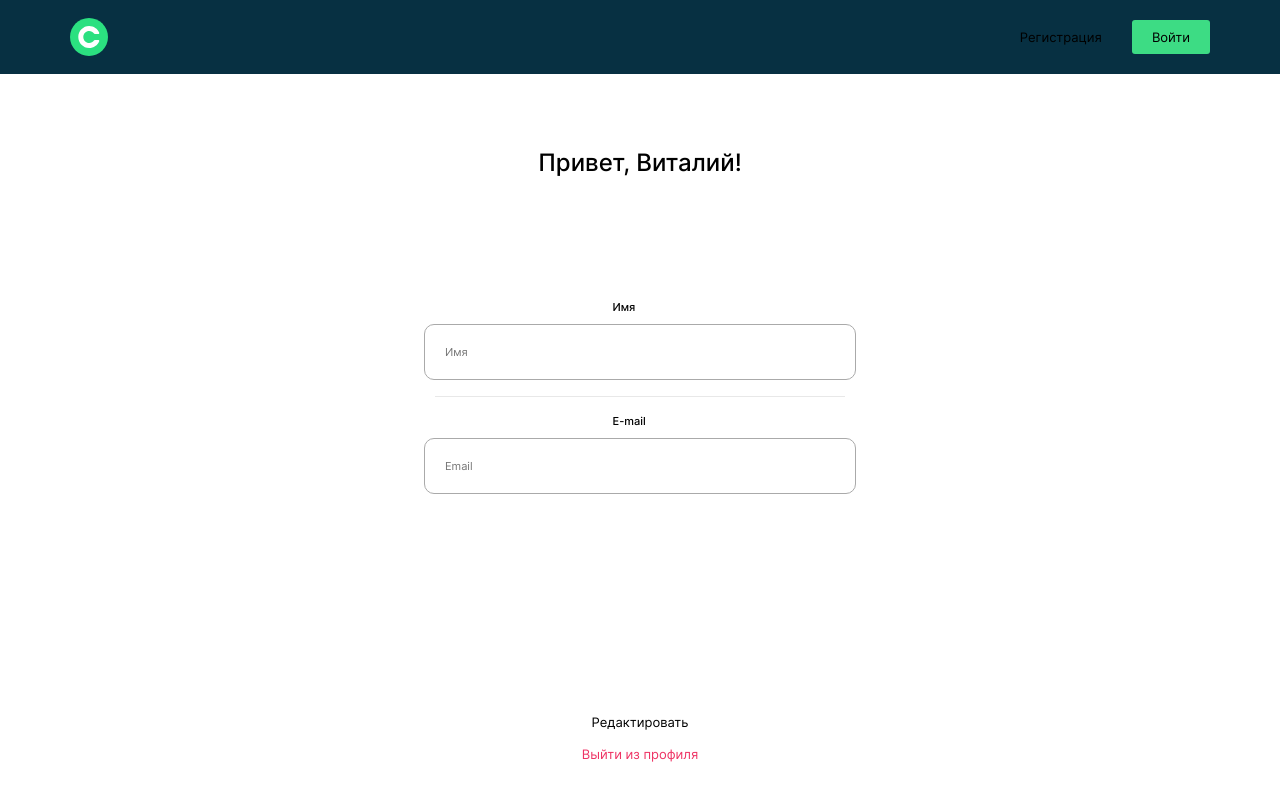
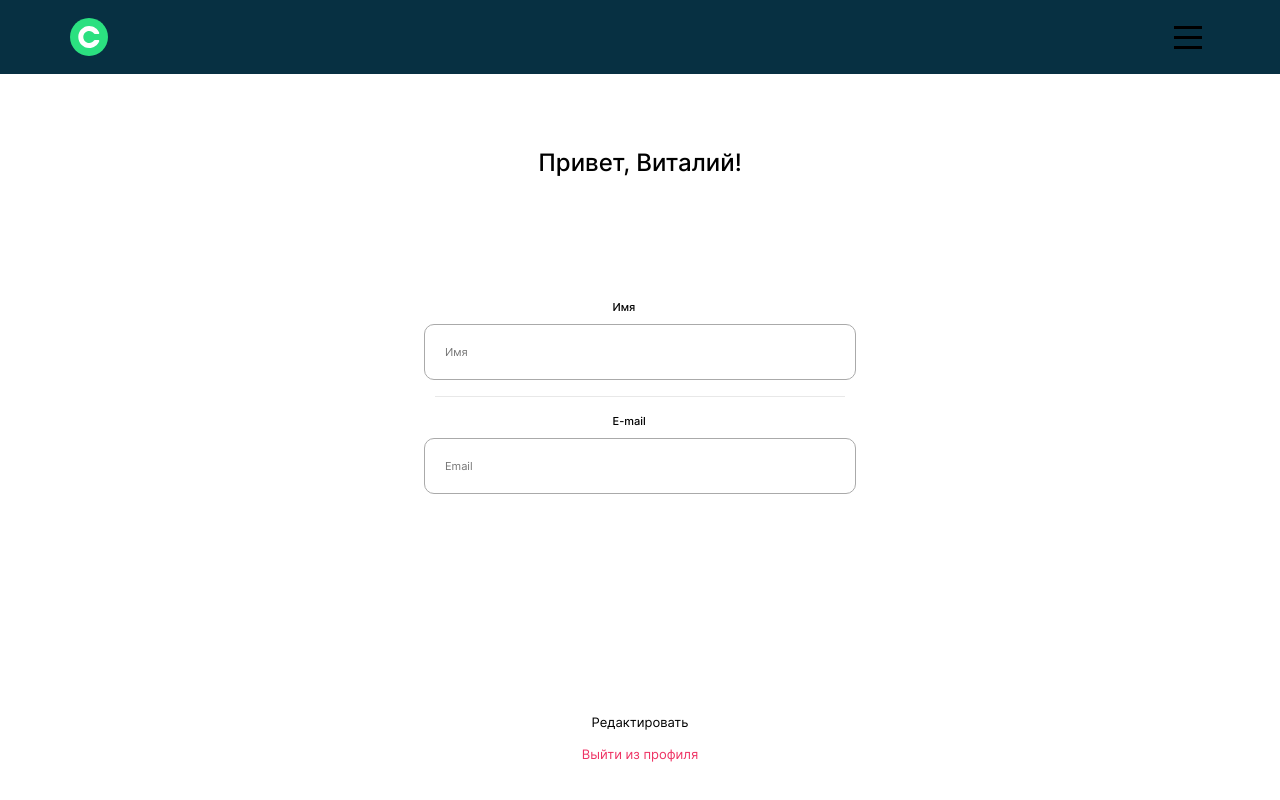
Before and after one commit to Shoxip/movies-explorer-frontend, a React (Create React App) app: page /profile in a window 1280 px wide. Shown: the top 800 px of the page. Built offline with nearby package versions, Linux system fonts and the light colour scheme.

Commit message:
fix: merge

```diff
--- a/src/components/Navigation/Navigation.jsx
+++ b/src/components/Navigation/Navigation.jsx
@@ -29,16 +29,16 @@ export default function Navigation({ isLoggedIn, onClose }) {
 
   return (
     <>
-      {!isLoggedIn ? (
+      {isLoggedIn ? (
         <nav className='nav-auth'>
           <ul className='nav-auth__list'>
             <li className='nav-auth__list-item'>
-              <Link className='link nav-auth__link' to='/signup'>
+              <Link className='link nav-auth__link' to='/sign-up'>
                 Регистрация
               </Link>
             </li>
             <li className='button nav-auth__list-item'>
-              <Link className='nav-auth__link nav-auth__link_login' to='/signin'>
+              <Link className='nav-auth__link nav-auth__link_login' to='/sign-in'>
                 Войти
               </Link>
             </li>
--- a/src/components/ProtectedView/ProtectedView.jsx
+++ b/src/components/ProtectedView/ProtectedView.jsx
@@ -1,8 +1,8 @@
 import React from 'react';
 import './ProtectedView.css'
-const ProtectedView = ({children, isLoggedIn}) => {
+const ProtectedView = ({children, isLoggedIn, isAuthNeeded}) => {
     return (
-      !isLoggedIn
+      !isLoggedIn || !isAuthNeeded
         ?
           (<div className={'center'}>
             <h1>У вас нет доступа к этой страничке</h1>
```
Also changed, not shown: src/Routing.jsx (+12 -11 lines).
